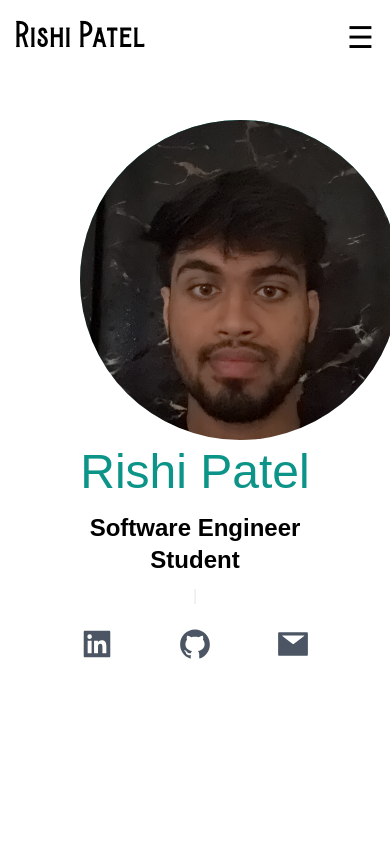
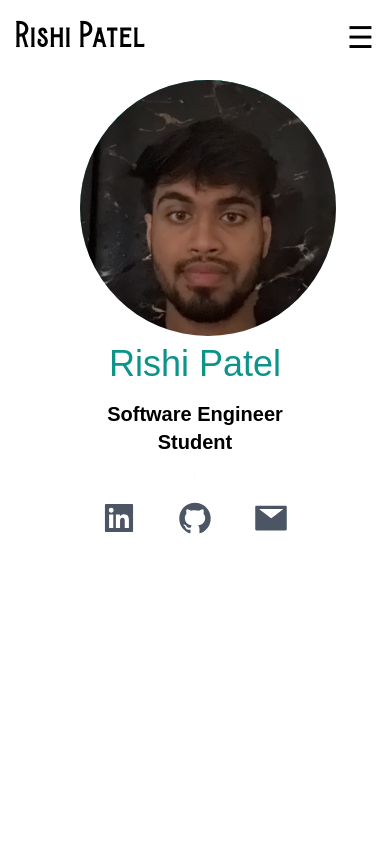
Before and after one commit to RishiP2004/PortfolioWebsite, a Next.js app: page / in a window 390 px wide. Shown: the top 844 px of the page. Built offline with nearby package versions, Linux system fonts and the light colour scheme.

Commit message:
fix image not centered on mobile.

```diff
--- a/components/HeroSection.js
+++ b/components/HeroSection.js
@@ -29,17 +29,14 @@ export default function HeroSection() {
 
     return (
         <div className="text-center p-10 py-10">
-            <div className="mx-auto bg-gradient-to-b from-teal-500 rounded-full w-80 h-80 relative overflow-hidden mt-20 md:h-96 md:w-96">
+            <div className="mx-auto bg-gradient-to-b from-teal-500 rounded-full w-64 h-64 sm:w-80 sm:h-80 md:w-96 md:h-96 relative overflow-hidden mt-10">
                 <Image src={dp} alt="Profile picture of Rishi Patel" layout="fill" objectFit="cover" />
             </div>
-            <h2 className="text-5xl py-2 text-teal-600 font-medium dark:text-teal-400 md:text-6xl">
+            <h2 className="text-4xl py-2 text-teal-600 font-medium dark:text-teal-400 md:text-6xl">
                 Rishi Patel
             </h2>
-            <h3
-                className="text-2xl py-2 dark:text-white md:text-3xl font-bold"
-                ref={typedElement}
-            />
-            <div className="text-5xl flex justify-center gap-16 py-3 text-gray-600 dark:text-blue-800">
+            <h3 className="text-xl py-2 dark:text-white md:text-3xl font-bold" ref={typedElement} />
+            <div className="text-4xl sm:text-5xl flex justify-center gap-10 py-3 text-gray-600 dark:text-blue-800">
                 <AiFillLinkedin
                     onClick={() => window.location.href = "https://linkedin.com/rishi-patel-a5622a284"}
                     className="cursor-pointer hover:text-teal-500 transition-colors"
```
